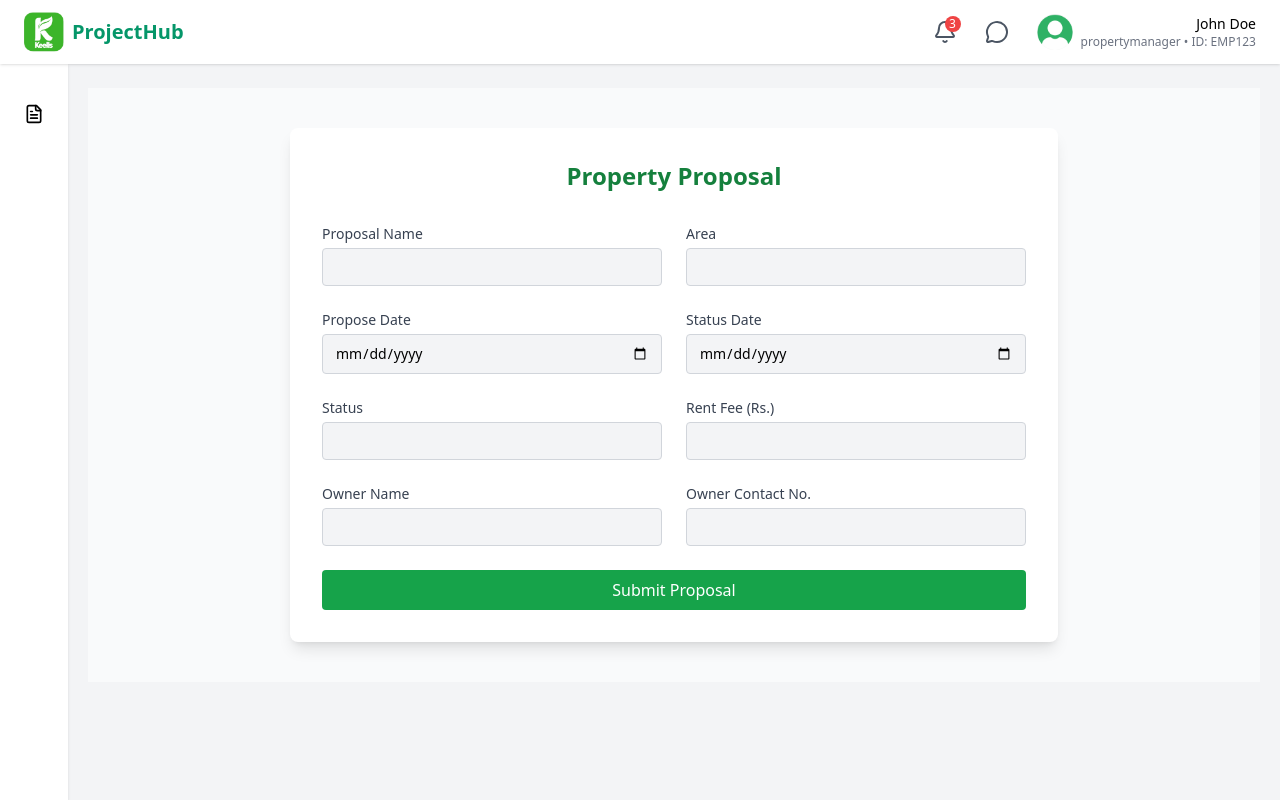
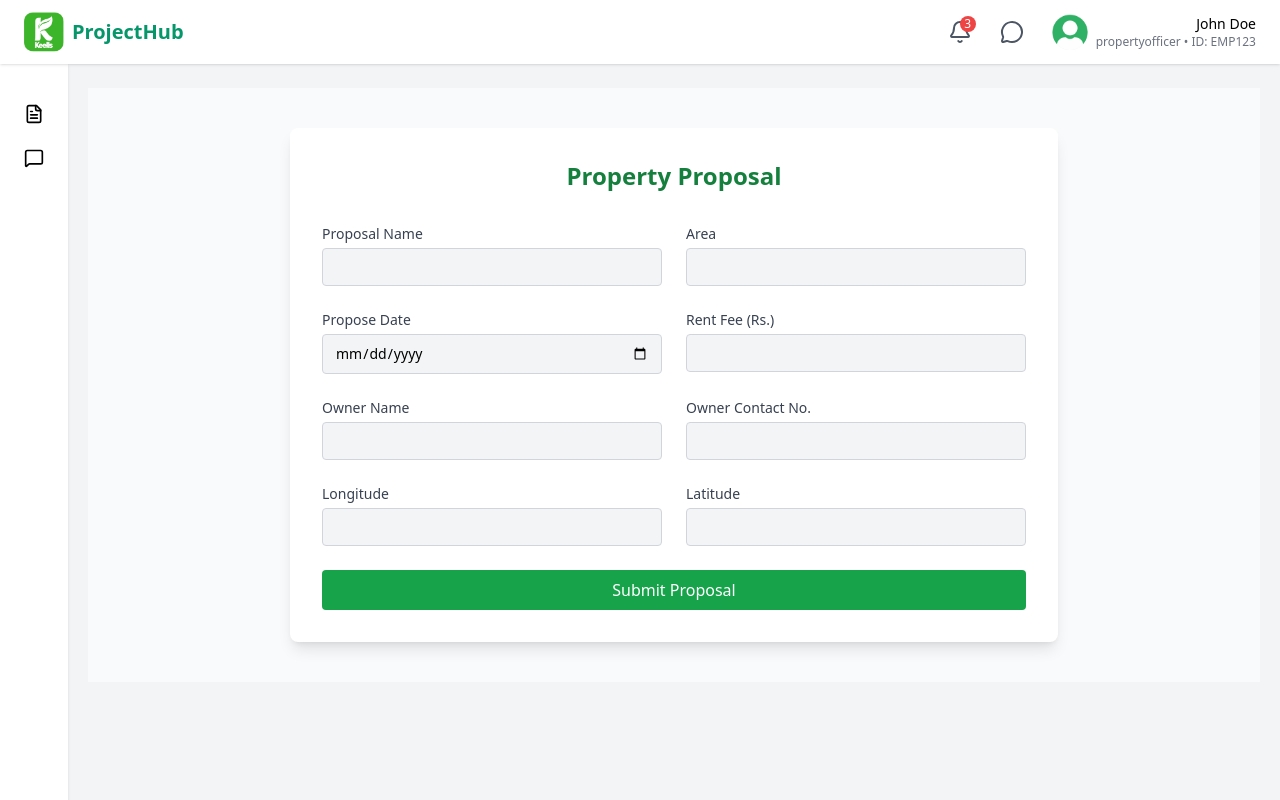
Before and after one commit to hirunaPankaja/project-management-system, a React (Vite) app in the folder project-mgmt-frontend/: page /home/propertyofficer/proposal in a window 1280 px wide. Built offline with nearby package versions, Linux system fonts and the light colour scheme.

Commit message:
update the property officer proposal form

```diff
--- a/project-mgmt-frontend/src/pages/HomeContent.jsx
+++ b/project-mgmt-frontend/src/pages/HomeContent.jsx
@@ -4,7 +4,7 @@ import { useEffect, user} from "react";
 
 export default function HomeContent() {
 
-  const userRole = "propertymanager";
+  const userRole = "propertyofficer";
 
   const tiles = userRolesConfig[userRole]?.tiles || [];
   return (
--- a/project-mgmt-frontend/src/pages/HomeLayout.jsx
+++ b/project-mgmt-frontend/src/pages/HomeLayout.jsx
@@ -7,7 +7,7 @@ export default function HomeLayout() {
     id: 1,
     name: "John Doe",
     empId: "EMP123",
-    role: "propertymanager",
+    role: "propertyofficer",
 
    };
   return (
--- a/project-mgmt-frontend/src/pages/propertyOfficer/PropertyOfficerProposal.jsx
+++ b/project-mgmt-frontend/src/pages/propertyOfficer/PropertyOfficerProposal.jsx
@@ -5,11 +5,11 @@ const PropertyOfficerProposal = () => {
     proposal_name: '',
     area: '',
     propose_date: '',
-    proposal_status_date: '',
-    proposal_status: '',
     rent_fee: '',
     property_owner_name: '',
-    property_owner_contact_no: ''
+    property_owner_contact_no: '',
+    longitude: '',
+    latitude: ''
   });
 
   const handleChange = (e) => {
@@ -20,7 +20,7 @@ const PropertyOfficerProposal = () => {
   const handleSubmit = (e) => {
     e.preventDefault();
     console.log("Submitted Proposal:", formData);
-    // TODO: Hook this up to your backend API
+    // TODO: Connect to backend API
   };
 
   return (
@@ -33,49 +33,49 @@ const PropertyOfficerProposal = () => {
           <div className="flex flex-col">
             <label htmlFor="proposal_name" className="text-sm text-gray-700 mb-1">Proposal Name</label>
             <input id="proposal_name" name="proposal_name" value={formData.proposal_name} onChange={handleChange}
-              className="bg-gray-100 border border-gray-300 rounded px-3 py-2 text-sm focus:outline-none focus:ring-2 focus:ring-green-500" required />
+              className="bg-gray-100 border border-gray-300 rounded px-3 py-2 text-sm focus:ring-2 focus:ring-green-500" required />
           </div>
 
           <div className="flex flex-col">
             <label htmlFor="area" className="text-sm text-gray-700 mb-1">Area</label>
             <input id="area" name="area" value={formData.area} onChange={handleChange}
-              className="bg-gray-100 border border-gray-300 rounded px-3 py-2 text-sm focus:outline-none focus:ring-2 focus:ring-green-500" required />
+              className="bg-gray-100 border border-gray-300 rounded px-3 py-2 text-sm focus:ring-2 focus:ring-green-500" required />
           </div>
 
           <div className="flex flex-col">
             <label htmlFor="propose_date" className="text-sm text-gray-700 mb-1">Propose Date</label>
             <input type="date" id="propose_date" name="propose_date" value={formData.propose_date} onChange={handleChange}
-              className="bg-gray-100 border border-gray-300 rounded px-3 py-2 text-sm focus:outline-none focus:ring-2 focus:ring-green-500" required />
-          </div>
-
-          <div className="flex flex-col">
-            <label htmlFor="proposal_status_date" className="text-sm text-gray-700 mb-1">Status Date</label>
-            <input type="date" id="proposal_status_date" name="proposal_status_date" value={formData.proposal_status_date} onChange={handleChange}
-              className="bg-gray-100 border border-gray-300 rounded px-3 py-2 text-sm focus:outline-none focus:ring-2 focus:ring-green-500" required />
-          </div>
-
-          <div className="flex flex-col">
-            <label htmlFor="proposal_status" className="text-sm text-gray-700 mb-1">Status</label>
-            <input id="proposal_status" name="proposal_status" value={formData.proposal_status} onChange={handleChange}
-              className="bg-gray-100 border border-gray-300 rounded px-3 py-2 text-sm focus:outline-none focus:ring-2 focus:ring-green-500" required />
+              className="bg-gray-100 border border-gray-300 rounded px-3 py-2 text-sm focus:ring-2 focus:ring-green-500" required />
           </div>
 
           <div className="flex flex-col">
             <label htmlFor="rent_fee" className="text-sm text-gray-700 mb-1">Rent Fee (Rs.)</label>
             <input type="number" id="rent_fee" name="rent_fee" value={formData.rent_fee} onChange={handleChange}
-              className="bg-gray-100 border border-gray-300 rounded px-3 py-2 text-sm focus:outline-none focus:ring-2 focus:ring-green-500" required />
+              className="bg-gray-100 border border-gray-300 rounded px-3 py-2 text-sm focus:ring-2 focus:ring-green-500" required />
           </div>
 
           <div className="flex flex-col">
             <label htmlFor="property_owner_name" className="text-sm text-gray-700 mb-1">Owner Name</label>
             <input id="property_owner_name" name="property_owner_name" value={formData.property_owner_name} onChange={handleChange}
-              className="bg-gray-100 border border-gray-300 rounded px-3 py-2 text-sm focus:outline-none focus:ring-2 focus:ring-green-500" required />
+              className="bg-gray-100 border border-gray-300 rounded px-3 py-2 text-sm focus:ring-2 focus:ring-green-500" required />
           </div>
 
           <div className="flex flex-col">
             <label htmlFor="property_owner_contact_no" className="text-sm text-gray-700 mb-1">Owner Contact No.</label>
             <input type="tel" id="property_owner_contact_no" name="property_owner_contact_no" value={formData.property_owner_contact_no} onChange={handleChange}
-              className="bg-gray-100 border border-gray-300 rounded px-3 py-2 text-sm focus:outline-none focus:ring-2 focus:ring-green-500" required />
+              className="bg-gray-100 border border-gray-300 rounded px-3 py-2 text-sm focus:ring-2 focus:ring-green-500" required />
+          </div>
+
+          <div className="flex flex-col">
+            <label htmlFor="longitude" className="text-sm text-gray-700 mb-1">Longitude</label>
+            <input type="text" id="longitude" name="longitude" value={formData.longitude} onChange={handleChange}
+              className="bg-gray-100 border border-gray-300 rounded px-3 py-2 text-sm focus:ring-2 focus:ring-green-500" required />
+          </div>
+
+          <div className="flex flex-col">
+            <label htmlFor="latitude" className="text-sm text-gray-700 mb-1">Latitude</label>
+            <input type="text" id="latitude" name="latitude" value={formData.latitude} onChange={handleChange}
+              className="bg-gray-100 border border-gray-300 rounded px-3 py-2 text-sm focus:ring-2 focus:ring-green-500" required />
           </div>
 
           <div className="md:col-span-2">
--- a/project-mgmt-frontend/src/router/index.jsx
+++ b/project-mgmt-frontend/src/router/index.jsx
@@ -11,7 +11,7 @@ import SupplierRegistration from "../pages/supplier/SupplierRegistration";
 import SupplierProductCatalog from "../pages/supplier/ProductCatalog";
 import PropertyOfficerProposal from "../pages/propertyOfficer/PropertyOfficerProposal";
 import PropertyOfficerFeedback from "../pages/propertyOfficer/PropertyOfficerFeedback";
-import PropertyManagerViewProposals from "../pages/propertymanager/PropertyManagerViewProposals";
+import PropertyManagerViewProposals from "../pages/propertymanager/PropertyManagerProposals";
 
 
 
```
Also changed, not shown: project-mgmt-frontend/src/pages/propertymanager/PropertyManagerProposals.jsx (renamed from project-mgmt-frontend/src/pages/propertymanager/PropertyManagerViewProposals.jsx).
